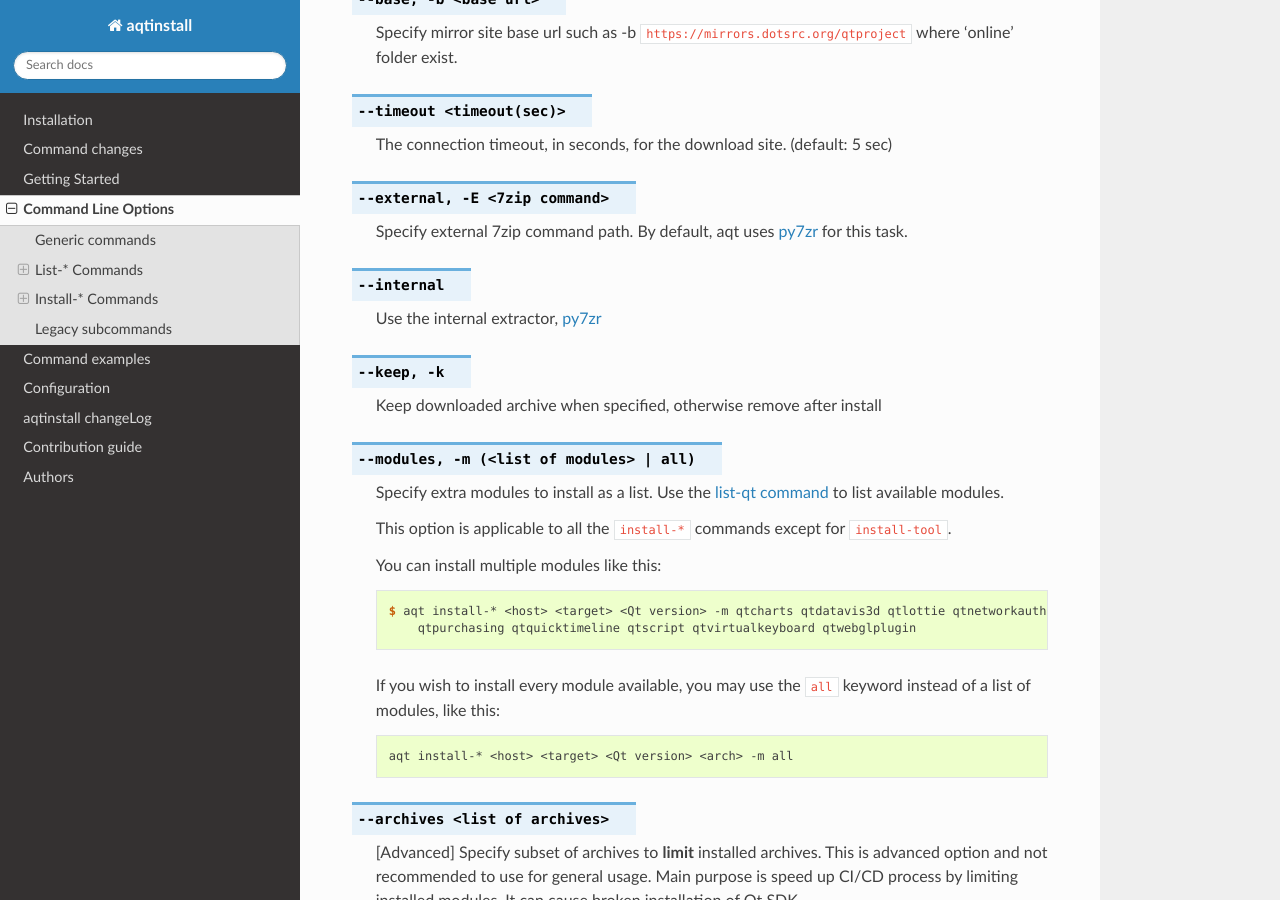
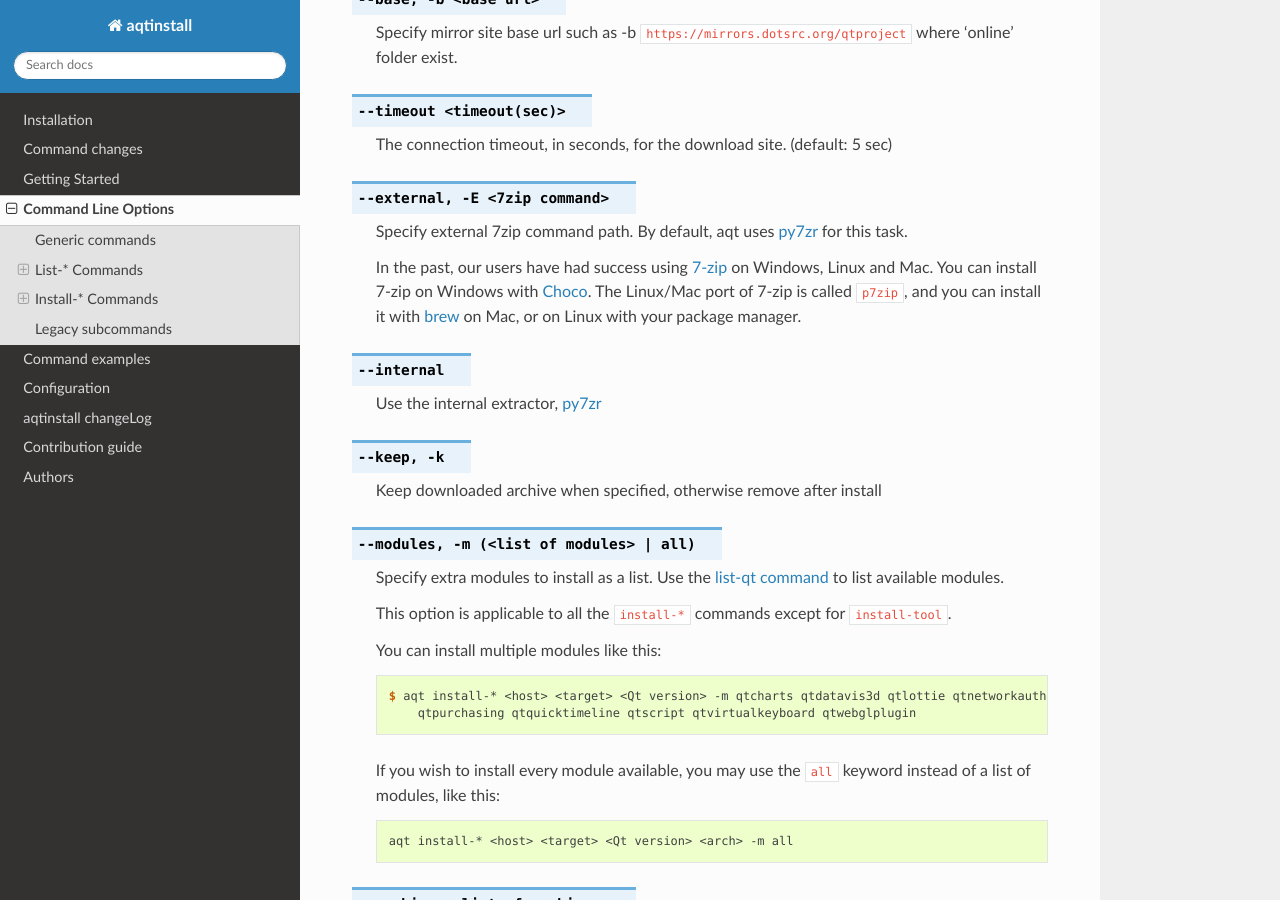
Before and after one commit to miurahr/aqtinstall, a Sphinx documentation site: the page built from docs/cli.rst, in a window 1280 px wide and 900 px high, scrolled down 3782 px. Built offline with Sphinx 7.4.7 and the Read the Docs theme 2.0.0, drawn with Linux system fonts in a browser that asks for light colours; the version number could not be read and is left out.

Commit message:
Add suggested tool '7zip' to documentation
This adds a note to `docs/cli.rst` in the section on the `--external`
flag that suggests use of the "7-zip" extractor, and links to the
7-zip website and to package managers that can install it.

```diff
--- a/docs/cli.rst
+++ b/docs/cli.rst
@@ -223,7 +223,15 @@ are described here:
 
     Specify external 7zip command path. By default, aqt uses py7zr_ for this task.
 
+    In the past, our users have had success using 7-zip_ on Windows, Linux and Mac.
+    You can install 7-zip on Windows with Choco_.
+    The Linux/Mac port of 7-zip is called ``p7zip``, and you can install it with brew_ on Mac,
+    or on Linux with your package manager.
+
 .. _py7zr: https://pypi.org/project/py7zr/
+.. _7-zip: https://www.7-zip.org/
+.. _Choco: https://community.chocolatey.org/packages/7zip/19.0
+.. _brew: https://formulae.brew.sh/formula/p7zip
 
 .. option:: --internal
 
```
